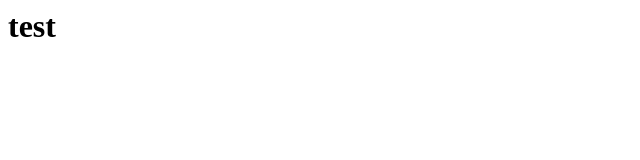
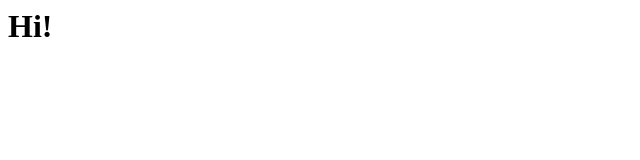
Before and after one commit to lootoscz/lootoscz.github.io, a plain HTML site: page index.html in a window 1280 px wide. Shown: the full height of the page, 0-640 px from the left. Drawn offline with Linux system fonts and the light colour scheme.

Commit message:
Update index.html

```diff
--- a/index.html
+++ b/index.html
@@ -1 +1 @@
-<h1>test</h1>
+<h1>Hi!</h1>
```
